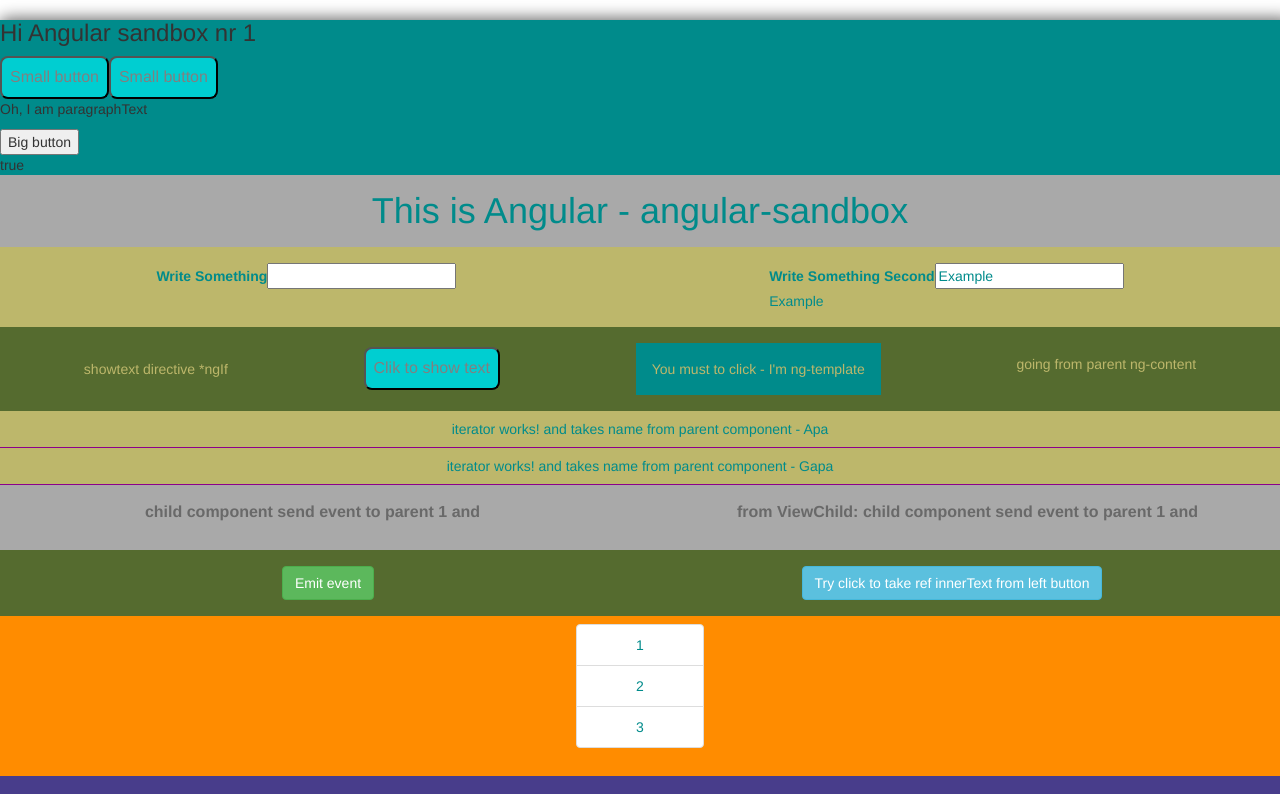
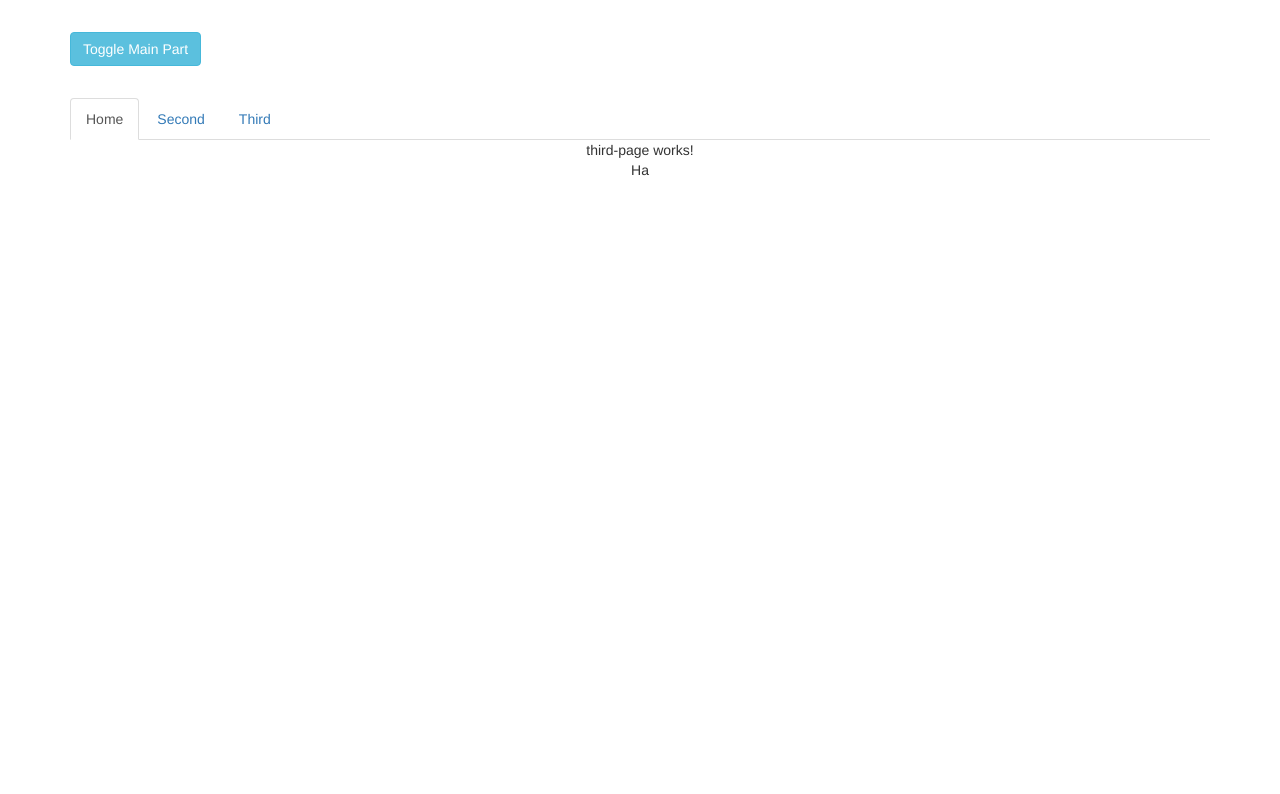
Before and after one commit to JakubKarp/angular-sandbox, an Angular app: page /third in a window 1280 px wide. Shown: the top 794 px of the page. Built offline with nearby package versions, Linux system fonts and the light colour scheme.

Commit message:
angular-routing

```diff
--- a/src/app/app.component.html
+++ b/src/app/app.component.html
@@ -1,4 +1,25 @@
-<div class="main-container">
+<div class="container">
+  <div class="row">
+    <div
+      class="col-xs-12 justify-content-center"
+      [ngStyle]="{ marginTop: '32px' }"
+    >
+      <button
+        type="text"
+        class="btn btn-info"
+        [ngStyle]="{ marginBottom: '32px' }"
+        (click)="toggleMainPart()"
+      >
+        Toggle Main Part
+      </button>
+
+      <ul class="nav nav-tabs">
+        <li role="presentation" class="active"><a routerLink="/">Home</a></li>
+        <li role="presentation"><a routerLink="/second">Second</a></li>
+        <li role="presentation"><a [routerLink]="['/third']">Third</a></li>
+      </ul>
+
+      <div *ngIf="showMainPart" class="main-container">
         <app-header></app-header>
 
         <h1>This is Angular - {{ title }}</h1>
@@ -22,7 +43,9 @@
             </p>
           </div>
           <div class="col-xs-6">
-      <p class="text-center pparent">from ViewChild: {{ fromViewChild }}</p>
+            <p class="text-center pparent">
+              from ViewChild: {{ fromViewChild }}
+            </p>
           </div>
         </div>
         <app-sendevent (addNumber)="addOneNumber($event)"></app-sendevent>
@@ -38,7 +61,8 @@
           [fwHovered]="'900'"
           class="text-center divDirective"
         >
-    Styled with better directive and @HostListener and @HostBinding and @Input
+          Styled with better directive and @HostListener and @HostBinding and
+          @Input
         </div>
 
         <div class="justify-content-center">
@@ -46,11 +70,14 @@
             <h1>Servers - global state</h1>
             <app-serv-left
               class="col-xs-6 text-center"
-        [allUsers]='users'
+              [allUsers]="users"
             ></app-serv-left>
             <app-serv-right class="col-xs-6 text-center"></app-serv-right>
           </div>
         </div>
+      </div>
 
-
+      <router-outlet></router-outlet>
     </div>
+  </div>
+</div>
--- a/src/app/app.component.ts
+++ b/src/app/app.component.ts
@@ -24,6 +24,7 @@
   littleName = '';
   fromViewChild = '';
   users: {name: string}[] = [];
+  showMainPart = false;
 
   // do elementów można się również dodstać za pomocą refów z Angulara: @ViewChild i @ContnetChild
   // w html trzeba zrobić refa: np. #contentFromParagraph
@@ -50,13 +51,18 @@
   //   this.fromViewChild = this.parag.nativeElement.textContent;
   // }
 
-  ngDoCheck() {
-    this.fromViewChild = this.parag.nativeElement.textContent;
-  }
+  // if yu want to function this one - you should remove *ngIf="showMainPart" from app.component.html
+  // ngDoCheck() {
+  //   this.fromViewChild = this.parag.nativeElement.textContent;
+  // }
 
   addOneNumber(dataFromChild: { lulu: string }) {
     this.littleNumber = this.littleNumber + 1;
     this.littleName = dataFromChild.lulu;
   }
 
+  toggleMainPart() {
+    this.showMainPart = !this.showMainPart;
+  }
+
 }
--- a/src/app/app.module.ts
+++ b/src/app/app.module.ts
@@ -3,6 +3,7 @@
 import { BrowserModule } from '@angular/platform-browser';
 import { NgModule } from '@angular/core';
 import { FormsModule } from '@angular/forms';
+import { Routes, RouterModule } from '@angular/router';
 
 import { AppComponent } from './app.component';
 import { HeaderItemComponent } from './header-item/header-item.component';
@@ -17,7 +18,14 @@
 import { ServRightDeepComponent } from './serv-right-deep/serv-right-deep.component';
 import { InputService } from './input-service';
 import { LogService } from './log-service';
+import { SecondPageComponent } from './second-page/second-page.component';
+import { ThirdPageComponent } from './third-page/third-page.component';
 
+const appRoutes: Routes = [
+  // { path: '', component: AppComponent },
+  { path: 'second', component: SecondPageComponent },
+  { path: 'third', component: ThirdPageComponent },
+];
 @NgModule({
   declarations: [
     AppComponent,
@@ -32,11 +40,15 @@
     BetterDirevtiveDirective,
     ServLeftComponent,
     ServRightComponent,
-    ServRightDeepComponent
+    ServRightDeepComponent,
+    SecondPageComponent,
+    ThirdPageComponent
   ],
   imports: [
     BrowserModule,
-    FormsModule
+    FormsModule,
+    // to register routes
+    RouterModule.forRoot(appRoutes),
   ],
 
   // to inject service into other service (see LogService in Input Service) - you need provide them here
--- a/src/app/input-service.ts
+++ b/src/app/input-service.ts
@@ -1,5 +1,7 @@
 import { LogService } from './log-service';
 import { Injectable, EventEmitter } from '@angular/core';
+
+// to incjet other service you need to use @Injectable() and add this service in constructor
 @Injectable()
 export class InputService {
   users = [
@@ -10,6 +12,7 @@
 
   constructor(private logService: LogService) { }
 
+  // this method allows you to use emmit/subscribe technique in components (serv-left / serv-right-deep)
   showNames = new EventEmitter<string>();
 
   addName(newName: string) {
--- /dev/null
+++ b/src/app/second-page/second-page.component.html
@@ -0,0 +1,5 @@
+<div class="row">
+  <div class="col-xs-12 justify-content-center text-center">
+    <div>second-page works!</div>
+  </div>
+</div>
--- /dev/null
+++ b/src/app/second-page/second-page.component.ts
@@ -0,0 +1,15 @@
+import { Component, OnInit } from '@angular/core';
+
+@Component({
+  selector: 'app-second-page',
+  templateUrl: './second-page.component.html',
+  styleUrls: ['./second-page.component.css']
+})
+export class SecondPageComponent implements OnInit {
+
+  constructor() { }
+
+  ngOnInit(): void {
+  }
+
+}
--- /dev/null
+++ b/src/app/third-page/third-page.component.html
@@ -0,0 +1,6 @@
+<div class="row">
+  <div class="col-xs-12 justify-content-center text-center">
+    <div>third-page works!</div>
+    <p>Ha</p>
+  </div>
+</div>
--- /dev/null
+++ b/src/app/third-page/third-page.component.ts
@@ -0,0 +1,15 @@
+import { Component, OnInit } from '@angular/core';
+
+@Component({
+  selector: 'app-third-page',
+  templateUrl: './third-page.component.html',
+  styleUrls: ['./third-page.component.css']
+})
+export class ThirdPageComponent implements OnInit {
+
+  constructor() { }
+
+  ngOnInit(): void {
+  }
+
+}
```
Also changed, not shown: src/app/second-page/second-page.component.css (added), src/app/third-page/third-page.component.css (added), 1 other file (tests, documents, lock files or other folders). Lines whose indentation alone changed are shown as unchanged.
